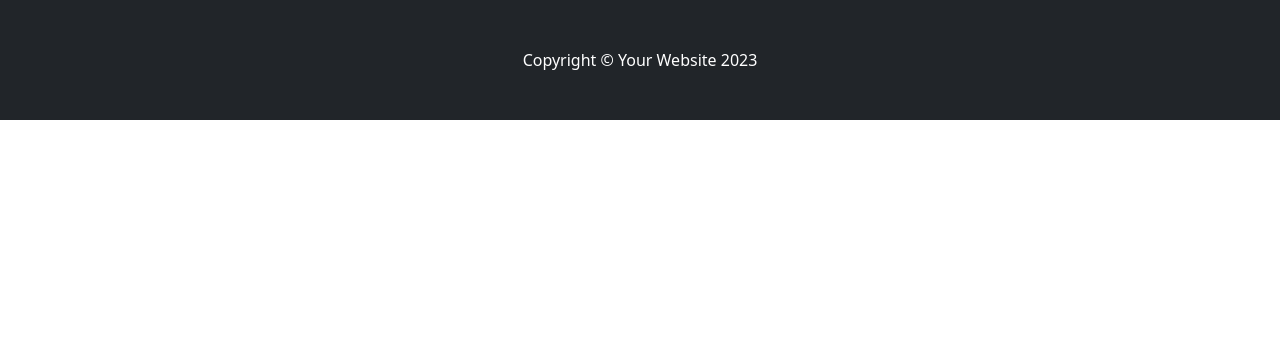
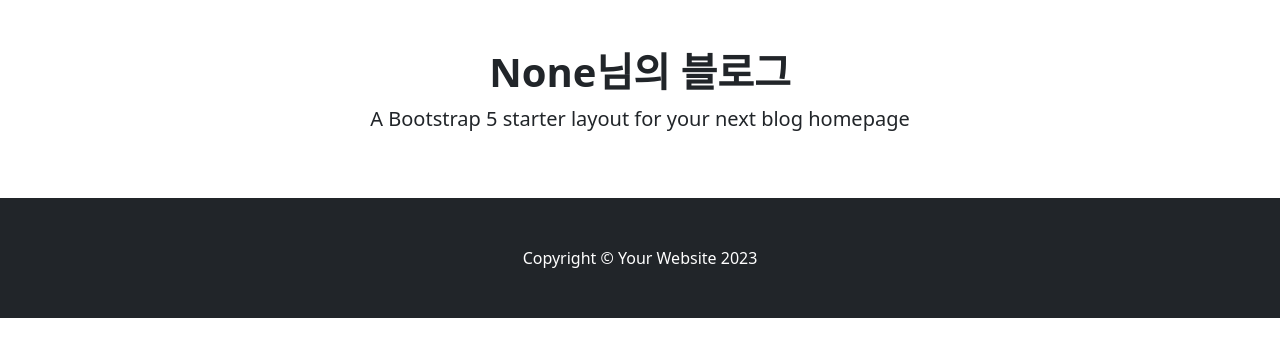
Before and after one commit to UkiDelly/OrmiTechBlog, a Django app: page /blog/myblog/ in a window 1280 px wide. Shown: the part 56-413 px from the top of the page. Run offline with Django 4.2, Linux system fonts and the light colour scheme; the visitor is signed in with stand-in values (Sample User, id 1); data that the repository does not hold is empty; some libraries are stand-ins or nearby versions.

Commit message:
[ADD,UPDATE] 내 블로그 페이지 완성
- 내 블로그 페이지 꾸미기 완성
- 내 블로그 로직 수정

```diff
--- a/blog/models.py
+++ b/blog/models.py
@@ -57,3 +57,9 @@ class Category(models.Model):
 
     def __str__(self):
         return self.name
+
+    def to_json(self):
+        return {
+            "id": self.pk,
+            "name": self.name,
+        }
--- a/blog/views.py
+++ b/blog/views.py
@@ -145,7 +145,7 @@ class MyBlogView(LoginRequiredMixin, ListView):
             "-created_at"
         )
 
-        context = {"blogs": [post.to_json() for post in user_blog]}
+        context = {"blogs": user_blog}
         return context
 
 
--- a/templates/blog/my_blog.html
+++ b/templates/blog/my_blog.html
@@ -10,7 +10,72 @@
 </head>
 <body>
 {% block body %}
-    {% for post in blogs %}{{ post }}{% endfor %}
+    <div class="container d-flex flex-column">
+        <div class="text-center my-5 ">
+            <h1 class="fw-bolder">{{ request.user.nickname }}님의 블로그</h1>
+            <p class="lead mb-0">A Bootstrap 5 starter layout for your next blog homepage</p>
+        </div>
+
+        <div class="container d-flex flex-row">
+
+            <div class="d-flex flex-column col-6 m-2">
+                {% for blog in blogs %}
+                    {% if not blog.id|divisibleby:2 %}
+                        <div class="card mb-4">
+                            <a href="{% url 'blog:blog_detail' blog.id %}">
+                                <img class="card-img-top"
+                                     src='http://localhost:8000{{ blog.thumbnail.url }}'
+                                     style="height: 350px"
+                                     alt="..."/>
+                            </a>
+                            <div class="card-body">
+                                <div class="small text-muted">{{ blog.created_at }}</div>
+                                <h2 class="card-title h4">{{ blog.title }}</h2>
+                                {% for category in blog.categorys.all %}
+                                    <a
+                                            class="badge bg-secondary text-decoration-none link-light"
+                                            href="#!"
+                                    >{{ category }}</a
+                                    >
+                                {% endfor %}
+                                <p class="mt-2 card-text">{{ blog.content|striptags|truncatechars:100 }}</p>
+                                <a class="btn btn-primary" href="{% url 'blog:blog_detail' blog.id %}">더 보기 →</a>
+                            </div>
+                        </div>
+                    {% endif %}
+                {% endfor %}
+            </div>
+            <div class=" d-flex flex-column col-6 m-2">
+                {% for blog in blogs %}
+                    {% if  blog.id|divisibleby:2 %}
+                        <div class="card mb-4">
+                            <a href="{% url 'blog:blog_detail' blog.id %}">
+                                <img class="card-img-top"
+                                     src='http://localhost:8000{{ blog.thumbnail.url }}'
+                                     style="height: 350px"
+                                     alt="..."/>
+                            </a>
+                            <div class="card-body">
+                                <div class="small text-muted">{{ blog.created_at }}</div>
+                                <h2 class="card-title h4">{{ blog.title }}</h2>
+                                {% for category in blog.categorys.all %}
+                                    <a
+                                            class="badge bg-secondary text-decoration-none link-light"
+                                            href="{% url 'blog:category_search' category.pk %}"
+                                    >{{ category }}</a
+                                    >
+                                {% endfor %}
+                                <p class="mt-2 card-text">{{ blog.content|striptags|truncatechars:100 }}</p>
+                                <a class="btn btn-primary" href="{% url 'blog:blog_detail' blog.id %}">더 보기 →</a>
+                            </div>
+                        </div>
+                    {% endif %}
+                {% endfor %}
+            </div>
+
+
+        </div>
+    </div>
 {% endblock %}
 </body>
 </html>
```
Also changed, not shown: templates/blog/blog_detail.html (+16 -17 lines), templates/blog/blog_list.html (+7 -0 lines).
